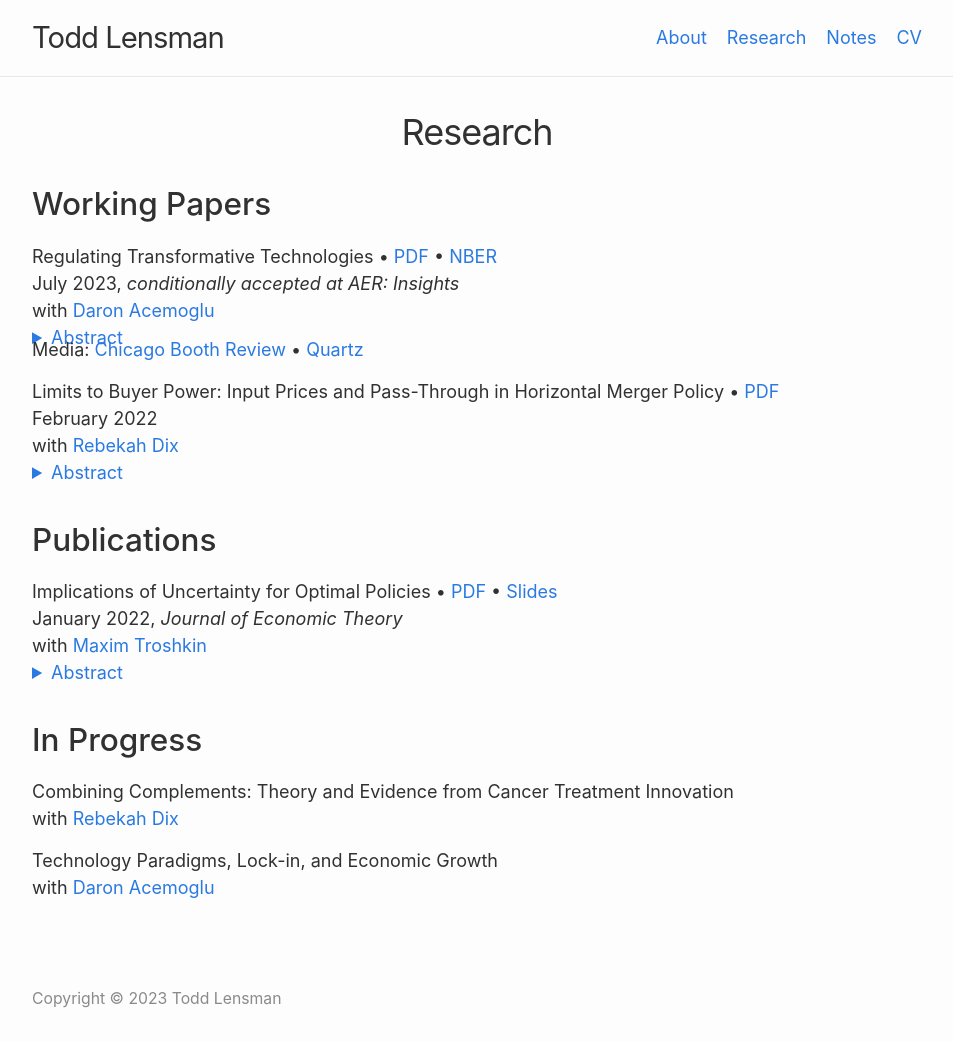
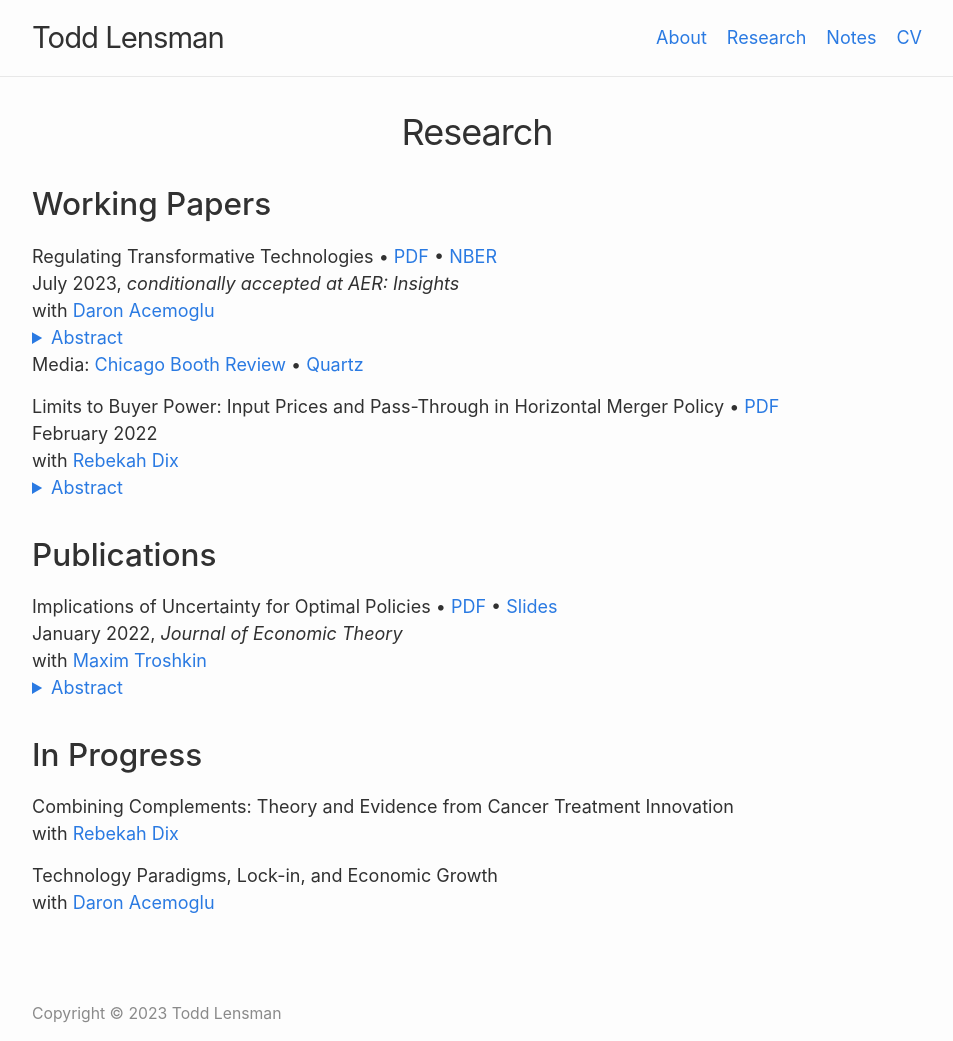
Before and after one commit to talensman/talensman.github.io, a Jekyll site: the page built from research.md, in a window 1280 px wide. Shown: the whole page, without its empty margins (163-1116 px from the left). Built offline with Jekyll 4.4.1, drawn with Linux system fonts in a browser that asks for light colours.

Commit message:
Update research.md

```diff
--- a/research.md
+++ b/research.md
@@ -11,7 +11,7 @@ permalink: /research/
 Regulating Transformative Technologies • <a href="/files/research/tech-reg-revise.pdf">PDF</a> • <a href="https://www.nber.org/papers/w31461?utm_campaign=ntwh&utm_medium=email&utm_source=ntwg27" target="_blank">NBER</a><br>
 July 2023, *conditionally accepted at AER: Insights*<br>
 with <a href="https://economics.mit.edu/people/faculty/daron-acemoglu" target="_blank">Daron Acemoglu</a><br>
-<details style="margin-bottom: -15px; margin-top: -15px">
+<details style="margin-top: -15px">
 	<summary style="color: #2a7ae2">Abstract</summary>
 
 	Transformative technologies like generative artificial intelligence promise to accelerate productivity growth across many sectors, but they also present new risks from potential misuse. We develop a multi-sector technology adoption model to study the optimal regulation of transformative technologies when society can learn about these risks over time. Socially optimal adoption is gradual and convex. If social damages are proportional to the productivity gains from the new technology, a higher growth rate leads to slower optimal adoption. Equilibrium adoption is inefficient when firms do not internalize all social damages, and sector-independent regulation is helpful but generally not sufficient to restore optimality.
```
